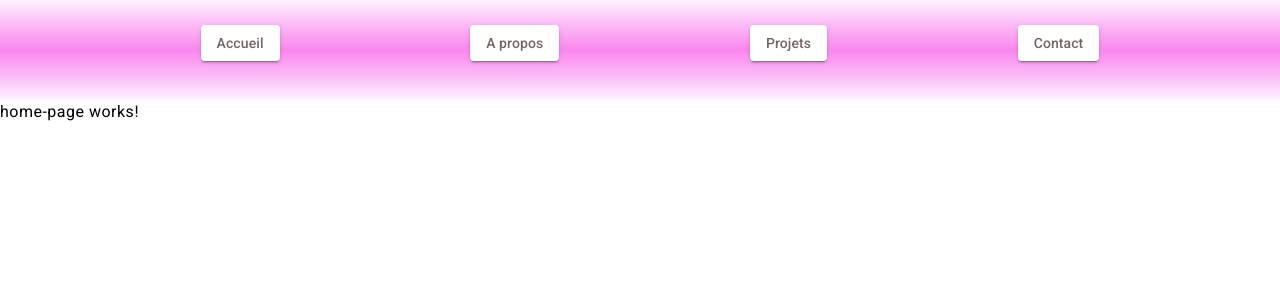
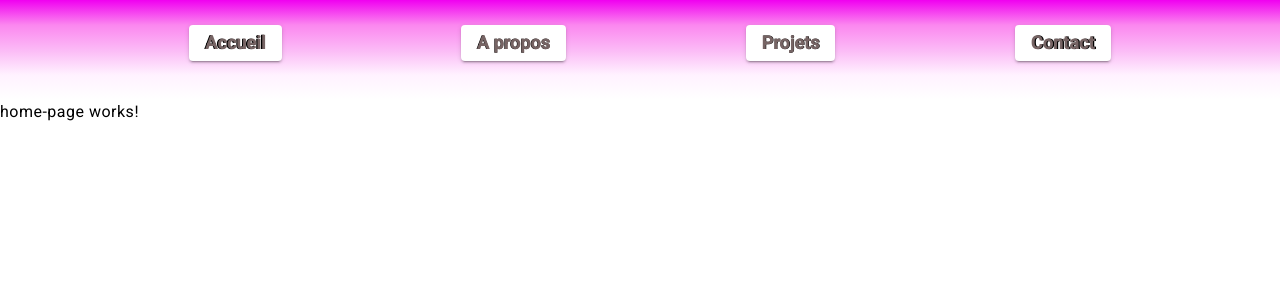
Before and after one commit to Patrice-H/portfolio-v2, an Angular app: page / in a window 1280 px wide. Shown: the top 300 px of the page. Built offline with nearby package versions, Linux system fonts and the light colour scheme.

Commit message:
Change gradient

```diff
--- a/src/app/component/main-menu/main-menu.component.scss
+++ b/src/app/component/main-menu/main-menu.component.scss
@@ -2,31 +2,32 @@
   margin-left: 0;
 }
 nav {
-  background-color: white;
+  background-color: transparent;
   height: 100px;
   &:hover {
     background: linear-gradient(
       0deg,
+      white,
       #fff2ff,
       #fbbaf6,
       #fb87ef,
-      #fbbaf6,
-      #fff2ff
+      #f000f0
     );
-    & > div#basic-navbar {
-      display: none;
-    }
-    & > div#raised-navbar {
-      display: flex;
-    }
   }
 }
 button {
   display: block;
+  color: #766464;
+  font-size: 18px;
+  font-weight: bold;
+
 }
 .navbar {
   display: flex;
   justify-content: space-evenly;
+  color: #766464;
+  font-size: 18px;
+  font-weight: bold;
 }
 #basic-navbar {
   position: absolute;
@@ -34,11 +35,10 @@ button {
   width: 100%;
   & button {
     margin-left: 20px;
-    color: #766464;
   }
 }
 #raised-navbar {
-  display: none;
+  display: flex;
   position: absolute;
   width: 100%;
   top: 25px;
```
